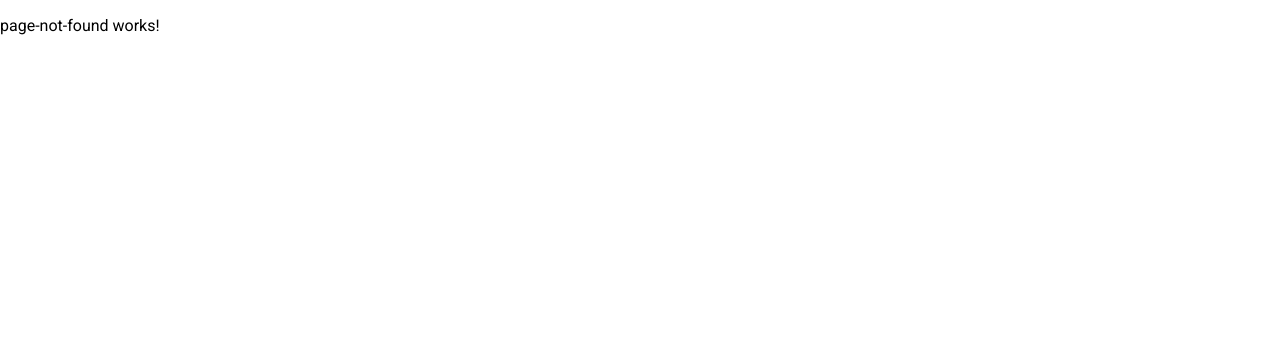
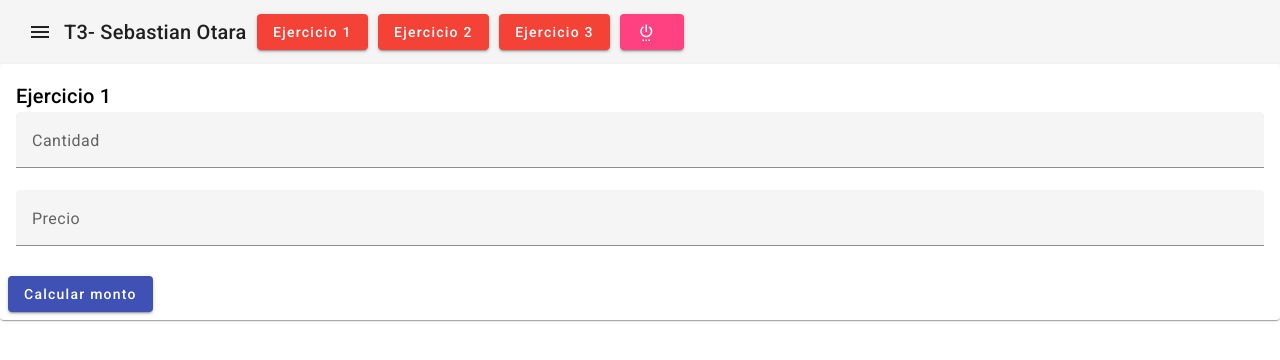
Before and after one commit to sebastianfabrizio/T3-OtaraDiazSebastianFabrizio-, an Angular app: page /dashboard/ejercicio3 in a window 1280 px wide. Shown: the top 360 px of the page. Built offline with nearby package versions, Linux system fonts and the light colour scheme; sample sign-in values are in the browser's storage.

Commit message:
Interfaz y ruteo del ejercicio 3

```diff
--- a/src/app/app.routes.ts
+++ b/src/app/app.routes.ts
@@ -5,6 +5,7 @@ import { authGuard } from './auth.guard';
 import { PageNotFoundComponent } from './page-not-found/page-not-found.component';
 import { Ejercicio1Component } from './dashboard/ejercicio1/ejercicio1.component';
 import { Ejercicio2Component } from './dashboard/ejercicio2/ejercicio2.component';
+import { Ejercicio3Component } from './dashboard/ejercicio3/ejercicio3.component';
 
 export const routes: Routes = [
     {path:"login", component:LoginComponent},
@@ -12,7 +13,8 @@ export const routes: Routes = [
     canActivate:[authGuard],
     children:[
         {path:"ejercicio1", component:Ejercicio1Component},
-        {path:"ejercicio2", component:Ejercicio2Component}
+        {path:"ejercicio2", component:Ejercicio2Component},
+        {path:"ejercicio3", component:Ejercicio3Component}
     ]},
 
     {path:"", redirectTo:"login", pathMatch:"full"},
--- a/src/app/dashboard/dashboard.component.html
+++ b/src/app/dashboard/dashboard.component.html
@@ -5,6 +5,7 @@
     <span>T3- Sebastian Otara</span>&nbsp;&nbsp;
     <button mat-raised-button color="warn" (click)="Ejercicio1()">Ejercicio 1</button>&nbsp;&nbsp;
     <button mat-raised-button color="warn" (click)="Ejercicio2()">Ejercicio 2</button>&nbsp;&nbsp;
+    <button mat-raised-button color="warn" (click)="Ejercicio3()">Ejercicio 3</button>&nbsp;&nbsp;
     <button mat-raised-button color="accent" (click)="logout()"><mat-icon>settings_power</mat-icon></button>
   </mat-toolbar>
 
--- a/src/app/dashboard/dashboard.component.ts
+++ b/src/app/dashboard/dashboard.component.ts
@@ -22,6 +22,9 @@ export class DashboardComponent {
   Ejercicio2(){
     this.router.navigate(["ejercicio2"],{relativeTo:this.active } )
   }
+  Ejercicio3(){
+    this.router.navigate(["ejercicio3"],{relativeTo:this.active } )
+  }
   logout(){
     this.auth.logout()
     this.router.navigate(["login"])
--- /dev/null
+++ b/src/app/dashboard/ejercicio3/ejercicio3.component.html
@@ -0,0 +1,22 @@
+<mat-card>
+    <mat-card-header>
+      <mat-card-title>Ejercicio 1</mat-card-title>
+    </mat-card-header>
+    <mat-card-content>
+        <div style="display: flex; flex-direction: column;">
+        <mat-form-field appearance="fill">
+            <mat-label>Cantidad</mat-label>
+            <input matInput type="number">
+        </mat-form-field>
+
+        <mat-form-field appearance="fill">
+            <mat-label>Precio</mat-label>
+            <input matInput  type="number" >
+        </mat-form-field>
+        </div>
+    </mat-card-content>
+    <mat-card-actions>
+    <button mat-raised-button color="primary">Calcular monto</button>
+    </mat-card-actions>
+
+  </mat-card>
```
Also changed, not shown: src/app/dashboard/ejercicio3/ejercicio3.component.ts (added, +14 -0 lines), src/app/dashboard/ejercicio3/ejercicio3.component.css (added), 1 other file (tests, documents, lock files or other folders).
